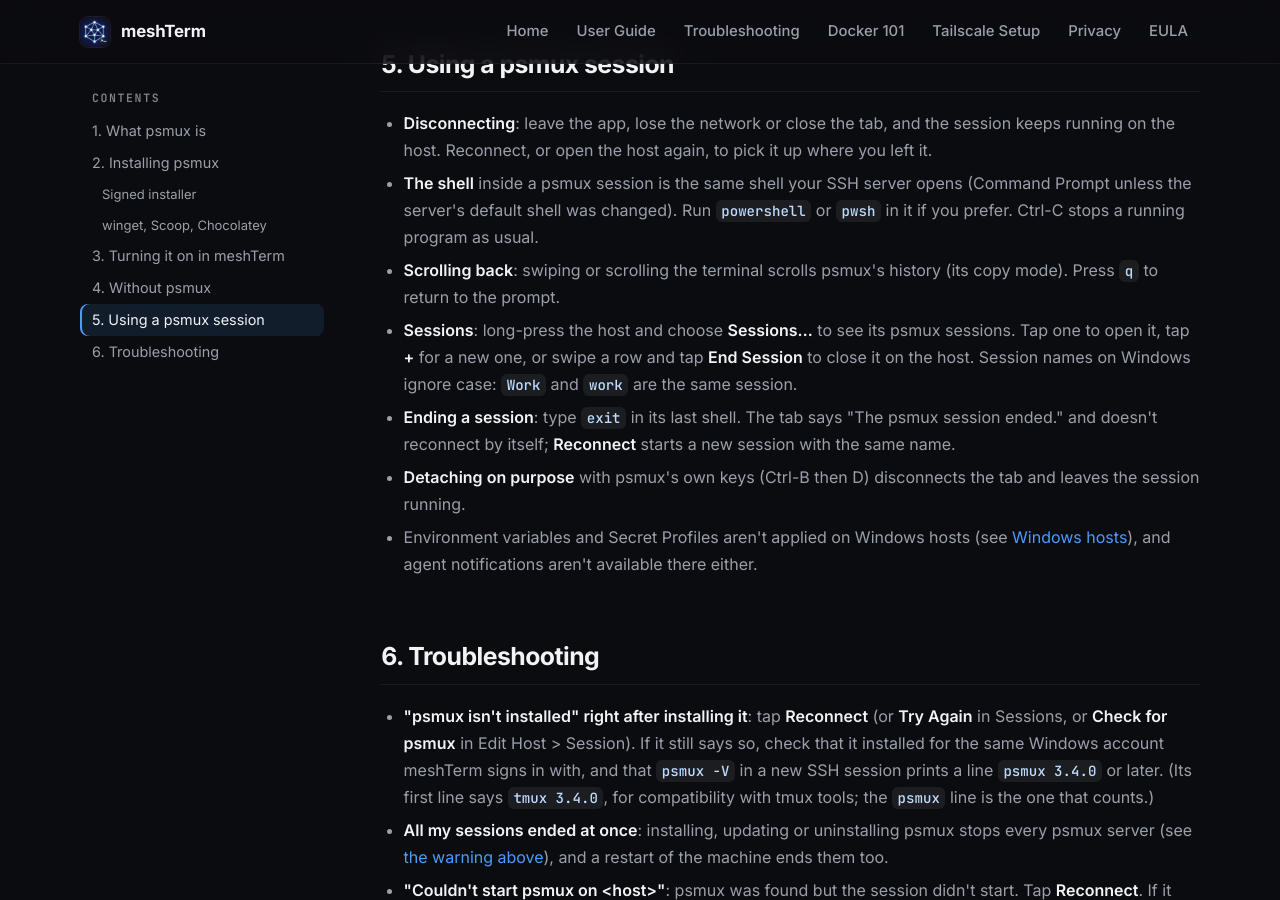
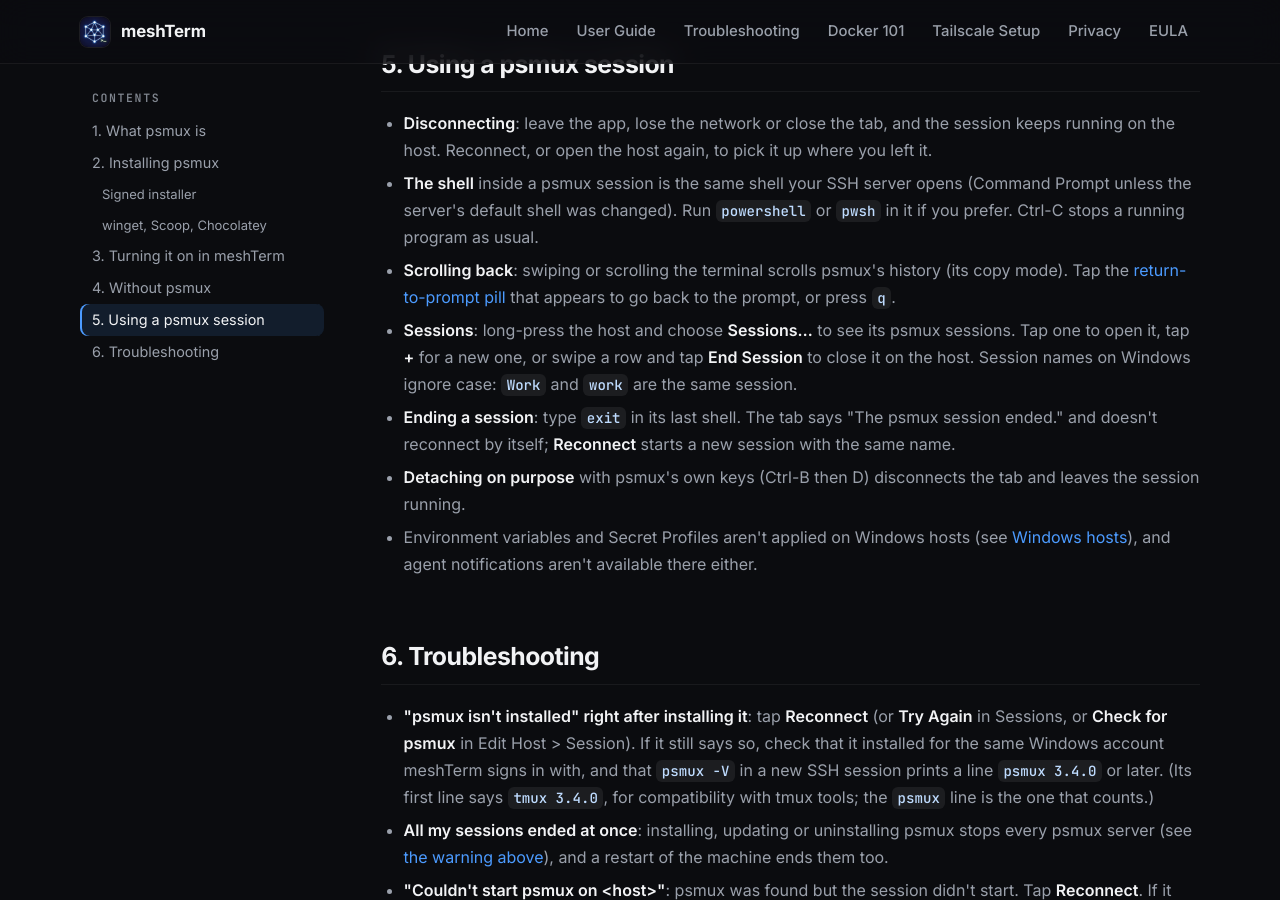
Before and after one commit to JBetchGH/meshterm-docs, a Jekyll site: the page built from psmux.html, in a window 1280 px wide and 900 px high, scrolled down 4148 px. Built offline with Jekyll 4.4.1, drawn with Linux system fonts in a browser that asks for light colours.

Commit message:
psmux page: the return-to-prompt pill leaves copy mode (S7)
Co-Authored-By: Claude Opus 5.5 <noreply@anthropic.com>

```diff
--- a/psmux.html
+++ b/psmux.html
@@ -126,7 +126,7 @@ Get-FileHash "$env:TEMP\psmux-setup.exe" -Algorithm SHA256</code></pre>
       <ul>
         <li><strong>Disconnecting</strong>: leave the app, lose the network or close the tab, and the session keeps running on the host. Reconnect, or open the host again, to pick it up where you left it.</li>
         <li><strong>The shell</strong> inside a psmux session is the same shell your SSH server opens (Command Prompt unless the server's default shell was changed). Run <code>powershell</code> or <code>pwsh</code> in it if you prefer. Ctrl-C stops a running program as usual.</li>
-        <li><strong>Scrolling back</strong>: swiping or scrolling the terminal scrolls psmux's history (its copy mode). Press <code>q</code> to return to the prompt.</li>
+        <li><strong>Scrolling back</strong>: swiping or scrolling the terminal scrolls psmux's history (its copy mode). Tap the <a href="meshterm.html#tui-pill">return-to-prompt pill</a> that appears to go back to the prompt, or press <code>q</code>.</li>
         <li><strong>Sessions</strong>: long-press the host and choose <strong>Sessions…</strong> to see its psmux sessions. Tap one to open it, tap <strong>+</strong> for a new one, or swipe a row and tap <strong>End Session</strong> to close it on the host. Session names on Windows ignore case: <code>Work</code> and <code>work</code> are the same session.</li>
         <li><strong>Ending a session</strong>: type <code>exit</code> in its last shell. The tab says "The psmux session ended." and doesn't reconnect by itself; <strong>Reconnect</strong> starts a new session with the same name.</li>
         <li><strong>Detaching on purpose</strong> with psmux's own keys (Ctrl-B then D) disconnects the tab and leaves the session running.</li>
```
